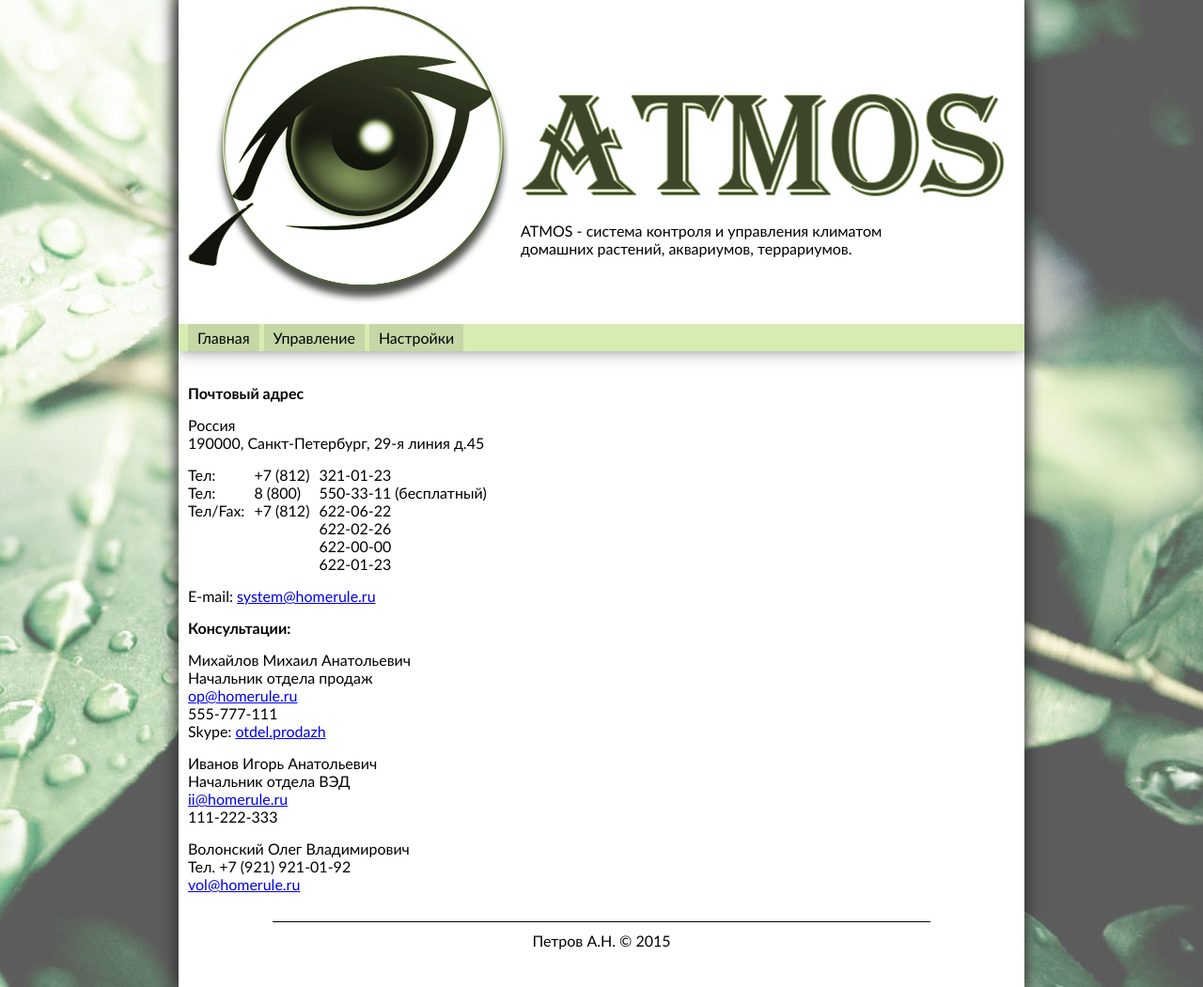
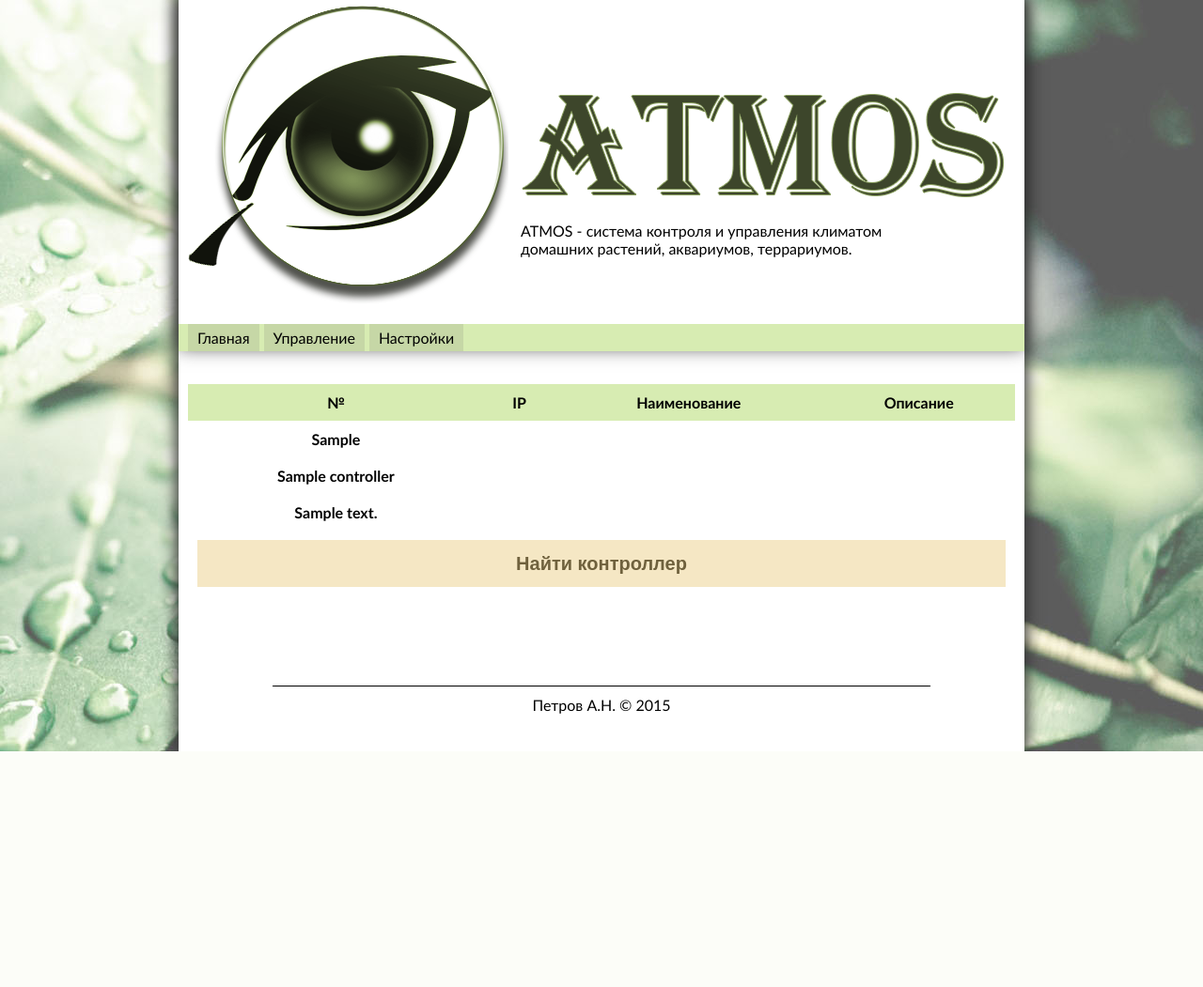
Before and after one commit to Bargamut/atmos, a PHP site: page /settings.php in a window 1280 px wide. Shown: the whole page at 94% size. After the commit the page ends 800 px from the top, so only its background shows below. Run offline with PHP 8.4, Linux system fonts and the light colour scheme; tables that the repository leaves empty or names only in its code hold one stand-in row (values such as "Sample post").

Commit message:
1. Внесение функций добавления, удаления контроллеров в БД, вывода списка контроллеров для редактирования настроек по умолчанию.

```diff
--- /dev/null
+++ b/css/commons.css
@@ -0,0 +1,2 @@
+table  { width: 100%; border-spacing: 0px; border-collapse: separate; }
+table thead th, table tbody td { padding: 10px; }
--- a/css/default.css
+++ b/css/default.css
@@ -63,7 +63,12 @@ hr {
 .content { padding: 5px 10px 15px; }
 .content .contacts, .content .consult { padding: 0px; margin: 0px 0px 10px; list-style: none; }
 .content .contacts li, .content .consult li { margin: 15px 0px; }
-.content .contacts li table td { padding: 0px 10px 0px 0px; }
+.content table.controllersList th { background-color: #d7ecb2; }
+.content table.controllersList td:first-child { font-weight: bold; text-align: center; }
+.content table.controllersList td:nth-child(even) { background-color: #F7FFE8; }
+
+input#findController { width: 100%; height: 50px; border: 0px; background-color: #F5E7C4; font-weight: bold; font-size: 20px; color: #6F613D; cursor: pointer; }
+input#findController:hover { background-color: #FFF1CB; }
 
 .tools, .device { width: 48%; padding: 5px; border: 1px #aaaaaa solid; vertical-align: top; display: inline-block; // display: inline; // zoom: 1; }
 .tools h3 { margin: -5px -5px 5px; padding: 5px 5px 5px 15px; background: #E4B43A; }
--- a/eng/api/api.site.php
+++ b/eng/api/api.site.php
@@ -41,10 +41,24 @@ class Site {
     public function getOption(&$controller_id) {
         $r = $this->db->query('SELECT id, opt, minimum, val, maximum FROM settings WHERE cid == %d', $controller_id);
 
-        foreach ($r as $v) {
+        return $r;
+    }
 
-        }
+    public function AddController($ip, $name, $desc) {
+        $this->db->query('INSERT INTO controllers (ip, name, desc) VALUES (%s, %s, %s)', array($ip, $name, $desc));
 
-        return $res;
+        return true;
+    }
+
+    public function DelController(&$controller_id) {
+        $this->db->query('DELETE FROM controllers as c, settings as st, sensors as sn WHERE c.id = %d AND st.cid = c.id AND sn.id = c.id LIMIT 1', $controller_id);
+
+        return true;
+    }
+
+    public function getControllersList() {
+        $r = $this->db->query('SELECT * FROM controllers');
+
+        return $r;
     }
 }
--- a/settings.php
+++ b/settings.php
@@ -3,11 +3,12 @@
 <html>
 <head>
     <meta http-equiv="Content-Type" content="text/html; charset=utf-8" />
-    <link rel="stylesheet" type="text/css" href="css/default.css" />
-    <link rel="shortcut icon" href="<?=SITE_ICON?>" type="image/x-icon">
+    <link rel="stylesheet" href="css/commons.css" />
+    <link rel="stylesheet" href="css/default.css" />
+    <link rel="shortcut icon" href="<?=SITE_ICON?>" type="image/x-icon" />
     <title><?=SITE_TITLE?></title>
-    <script type="text/javascript" src="js/jquery/jquery-1.7.2.min.js"></script>
-    <script type="text/javascript" src="js/site/common.js"></script>
+    <script src="js/jquery/jquery-1.7.2.min.js"></script>
+    <script src="js/site/common.js"></script>
 </head>
 
 <body>
@@ -20,59 +21,40 @@
             <?php include('menu.php');?>
         </div>
         <div class="content">
-            <b>Почтовый адрес</b>
-            <ul class="contacts">
-                <li>
-                    Россия<br />
-                    190000, Санкт-Петербург, 29-я линия д.45
-                </li>
-                <li>
-                    <table border="0" cellspadding="0" cellspacing="0">
-                        <tr>
-                            <td>Тел:</td><td>+7 (812)</td><td>321-01-23</td>
-                        </tr>
-                        <tr>
-                            <td>Тел:</td><td>8 (800)</td><td>550-33-11 (бесплатный)</td>
-                        </tr>
-                        <tr>
-                            <td>Тел/Fax:</td><td>+7 (812)</td><td>622-06-22</td>
-                        </tr>
-                        <tr>
-                            <td colspan="2"></td><td>622-02-26</td>
-                        </tr>
-                        <tr>
-                            <td colspan="2"></td><td>622-00-00</td>
-                        </tr>
-                        <tr>
-                            <td colspan="2"></td><td>622-01-23</td>
-                        </tr>
-                    </table>
-                </li>
-                <li>
-                    E-mail: <a href="mailto:system@homerule.ru">system@homerule.ru</a>
-                </li>
-            </ul>
-            <b>Консультации:</b>
-            <ul class="consult">
-                <li>
-                    Михайлов Михаил Анатольевич<br />
-                    Начальник отдела продаж<br />
-                    <a href="mailto:grabov@homerule.ru">op@homerule.ru</a><br />
-                    555-777-111<br />
-                    Skype: <a href="http://skype:otdel.prodazh?call">otdel.prodazh</a>
-                </li>
-                <li>
-                    Иванов Игорь Анатольевич<br />
-                    Начальник отдела ВЭД<br />
-                    <a href="mailto:26@homerule.ru">ii@homerule.ru</a><br />
-                    111-222-333
-                </li>
-                <li>
-                    Волонский Олег Владимирович<br />
-                    Тел. +7 (921) 921-01-92<br />
-                    <a href="mailto:region1@homerule.ru">vol@homerule.ru</a>
-                </li>
-            </ul>
+            <table class="controllersList">
+                <thead>
+                    <tr>
+                        <th>№</th>
+                        <th>IP</th>
+                        <th>Наименование</th>
+                        <th>Описание</th>
+                    </tr>
+                </thead>
+                <tbody>
+                    <?php
+                        $controllersList = $SITE->getControllersList();
+
+                        foreach ($controllersList as $v) {
+                            echo '<tr>';
+
+                            if (gettype($v) == 'array') {
+                                foreach ($v as $v2) {
+                                    echo '<td>' . $v2 . '</td>';
+                                }
+                            } else {
+                                echo '<td>' . $v . '</td>';
+                            }
+
+                            echo '</tr>';
+                        }
+                    ?>
+                    <tr>
+                        <td colspan="4">
+                            <input id="findController" type="button" value="Найти контроллер" />
+                        </td>
+                    </tr>
+                </tbody>
+            </table>
         </div>
         <div class="push"></div>
     </div>
```
Also changed, not shown: 1 other file.
